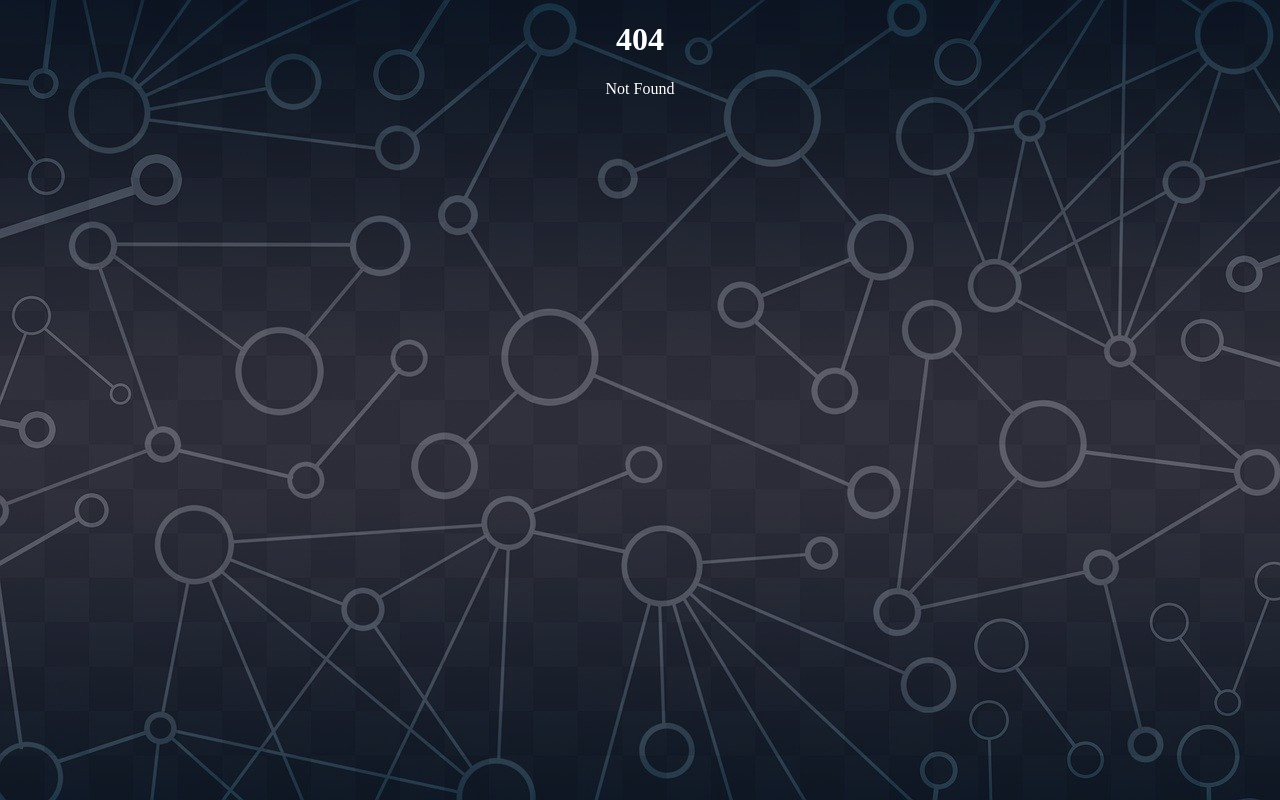
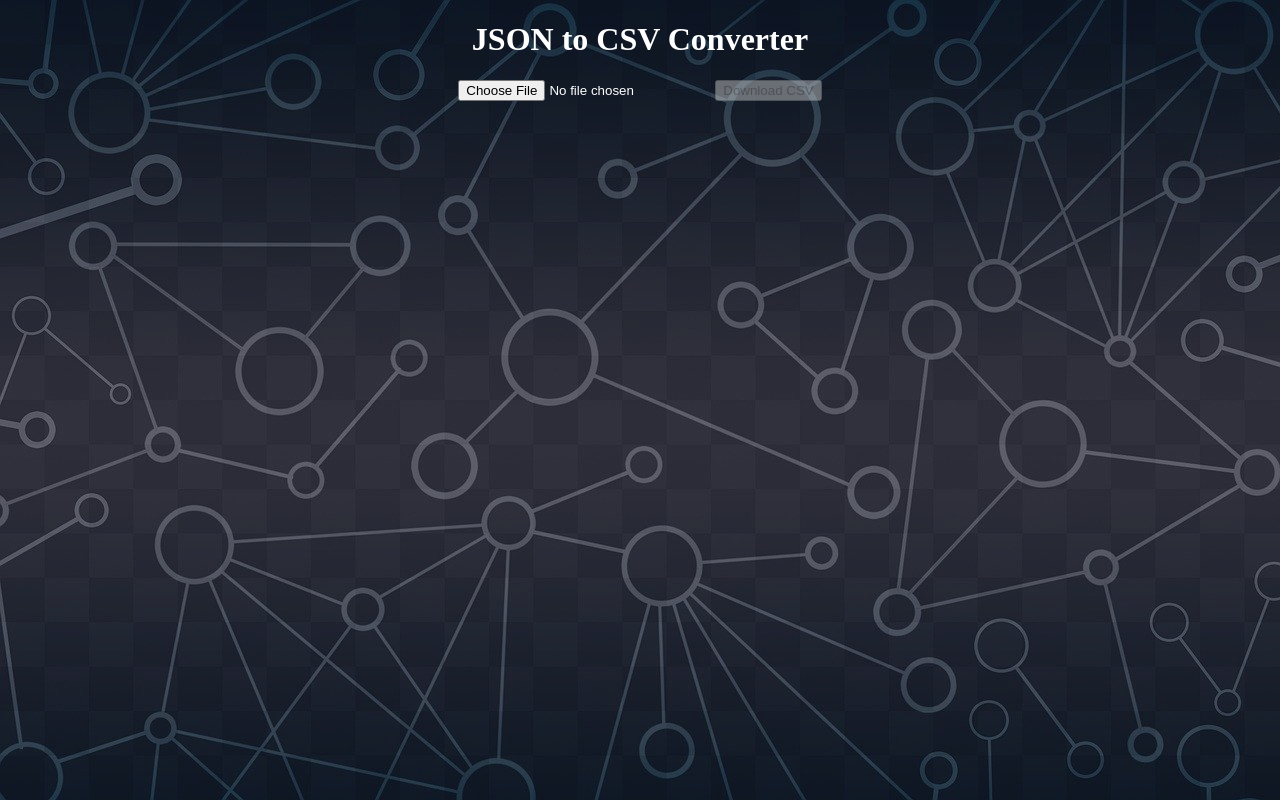
Before and after one commit to shichi18/scripts, a SvelteKit app: page /json-to-csv in a window 1280 px wide. Before the commit this address had no page. Built offline with nearby package versions, Linux system fonts and the light colour scheme.

Commit message:
Add Json to CSV

```diff
--- /dev/null
+++ b/src/routes/json-to-csv/+page.svelte
@@ -0,0 +1,57 @@
+<script lang="ts">
+	import fileSaver from 'file-saver';
+	import { json2csv } from 'json-2-csv';
+
+	let jsonData: Array<{ [key: string]: string | number }> = [];
+
+	function handleFileUpload(event: Event) {
+		const input = event.target as HTMLInputElement;
+		if (input.files && input.files.length > 0) {
+			const file = input.files[0];
+			const reader = new FileReader();
+
+			reader.onload = async (e) => {
+				const text = e.target?.result as string;
+				jsonData = JSON.parse(text);
+			};
+
+			reader.readAsText(file);
+		}
+	}
+
+	function downloadCsv() {
+		try {
+			const csv = json2csv(jsonData);
+			const blob = new Blob([csv], { type: 'text/csv;charset=utf-8;' });
+			fileSaver.saveAs(blob, 'data.csv');
+		} catch (err) {
+			console.error(err);
+		}
+	}
+</script>
+
+<main>
+	<h1>JSON to CSV Converter</h1>
+	<input type="file" accept=".json" on:change={handleFileUpload} />
+	<button on:click={downloadCsv} disabled={jsonData.length === 0}>Download CSV</button>
+	{#if jsonData.length > 0}
+		<h2>JSON Input</h2>
+		<div class="pre-code">
+			<pre>{JSON.stringify(jsonData, null, 2)}</pre>
+		</div>
+	{/if}
+</main>
+
+<style>
+    .pre-code {
+        text-align: center;
+    }
+
+    .pre-code pre {
+        text-align: left;
+        display: inline-block;
+        white-space: pre-wrap;
+        margin: 0 auto;
+        padding: 10px;
+    }
+</style>
```
Also changed, not shown: src/dummy_data/data.json (added, +17 -0 lines).
